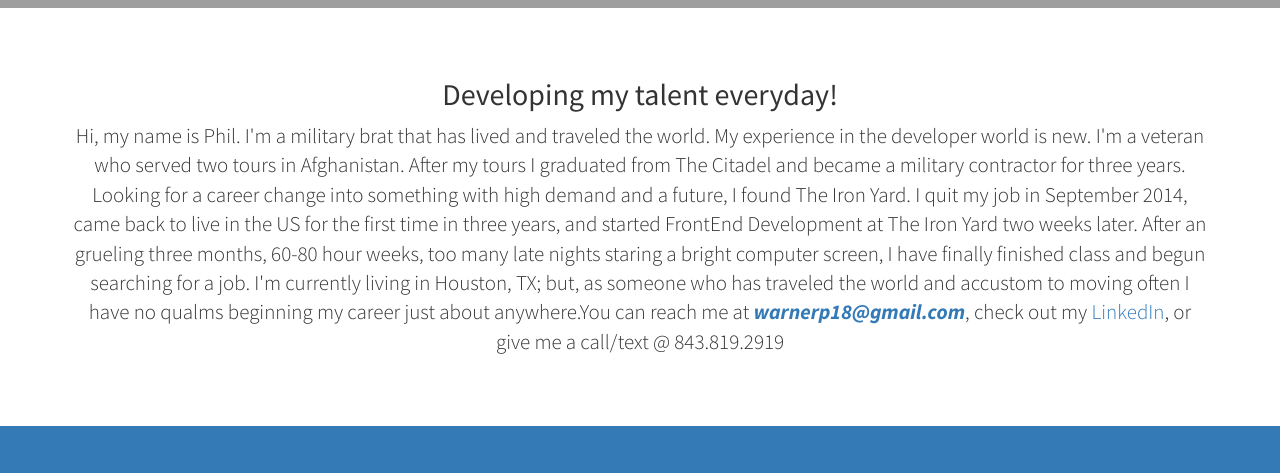
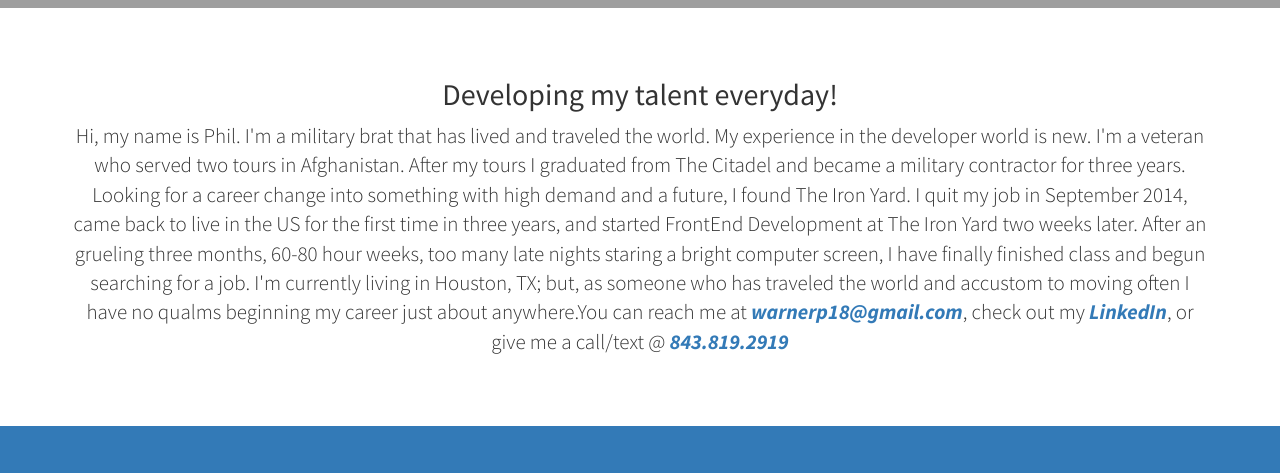
Before and after one commit to warnerp18/Portfolio, a website: page index.html in a window 1280 px wide. Shown: the part 792-1265 px from the top of the page. Drawn offline with Linux system fonts and the light colour scheme; grey boxes are pictures that could not be loaded.

Commit message:
index changing

```diff
--- a/index.html
+++ b/index.html
@@ -74,7 +74,7 @@
             <div class="row">
                 <div class="col-lg-12 text-center">
                     <h2>Developing my talent everyday!</h2>
-                    <p class="lead">Hi, my name is Phil. I'm a military brat that has lived and traveled the world. My experience in the developer world is new. I'm a veteran who served two tours in Afghanistan. After my tours I graduated from The Citadel and became a military contractor for three years. Looking for a career change into something with high demand and a future, I found The Iron Yard. I quit my job in September 2014, came back to live in the US for the first time in three years, and started FrontEnd Development at The Iron Yard two weeks later. After an grueling three months, 60-80 hour weeks, too many late nights staring a bright computer screen, I have finally finished class and begun searching for a job. I'm currently living in Houston, TX; but, as someone who has traveled the world and accustom to moving often I have no qualms beginning my career just about anywhere.You can reach me at <b><i><a href="mailto:warnerp18@gmail.com?subject=I saw your portfolio&body=I came across your Portfolio and would love to talk to you!">warnerp18@gmail.com</a></i></b>, check out my <a href="https://www.linkedin.com/pub/philip-warner/44/687/1a8" target="_blank">LinkedIn</a>, or give me a call/text @ 843.819.2919</p>
+                    <p class="lead">Hi, my name is Phil. I'm a military brat that has lived and traveled the world. My experience in the developer world is new. I'm a veteran who served two tours in Afghanistan. After my tours I graduated from The Citadel and became a military contractor for three years. Looking for a career change into something with high demand and a future, I found The Iron Yard. I quit my job in September 2014, came back to live in the US for the first time in three years, and started FrontEnd Development at The Iron Yard two weeks later. After an grueling three months, 60-80 hour weeks, too many late nights staring a bright computer screen, I have finally finished class and begun searching for a job. I'm currently living in Houston, TX; but, as someone who has traveled the world and accustom to moving often I have no qualms beginning my career just about anywhere.You can reach me at <b><i><a href="mailto:warnerp18@gmail.com?subject=I saw your portfolio&body=I came across your Portfolio and would love to talk to you!">warnerp18@gmail.com</a></i></b>, check out my <b><i><a href="https://www.linkedin.com/pub/philip-warner/44/687/1a8" target="_blank">LinkedIn</a></b></i>, or give me a call/text @ <b><i><a href="tel:+18438192919">843.819.2919</a></b></i></p>
                 </div>
             </div>
             <!-- /.row -->
```
